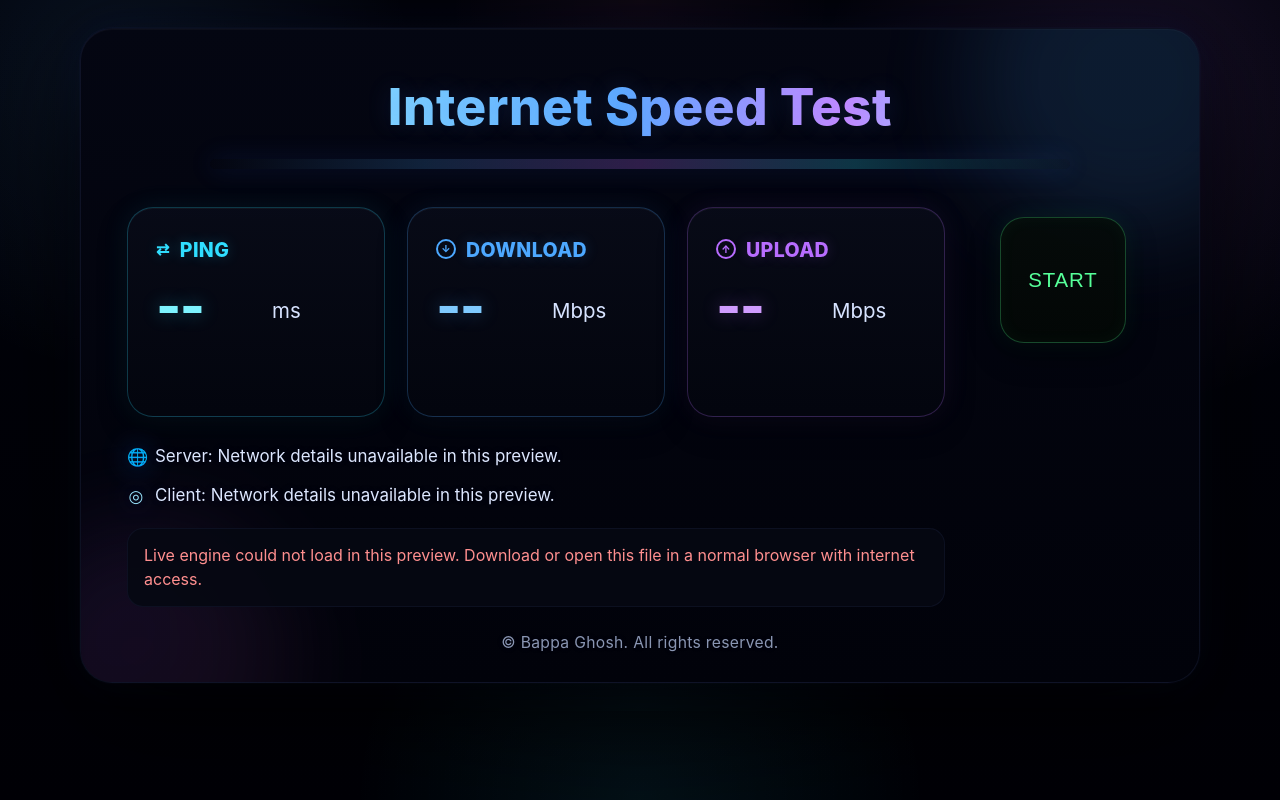
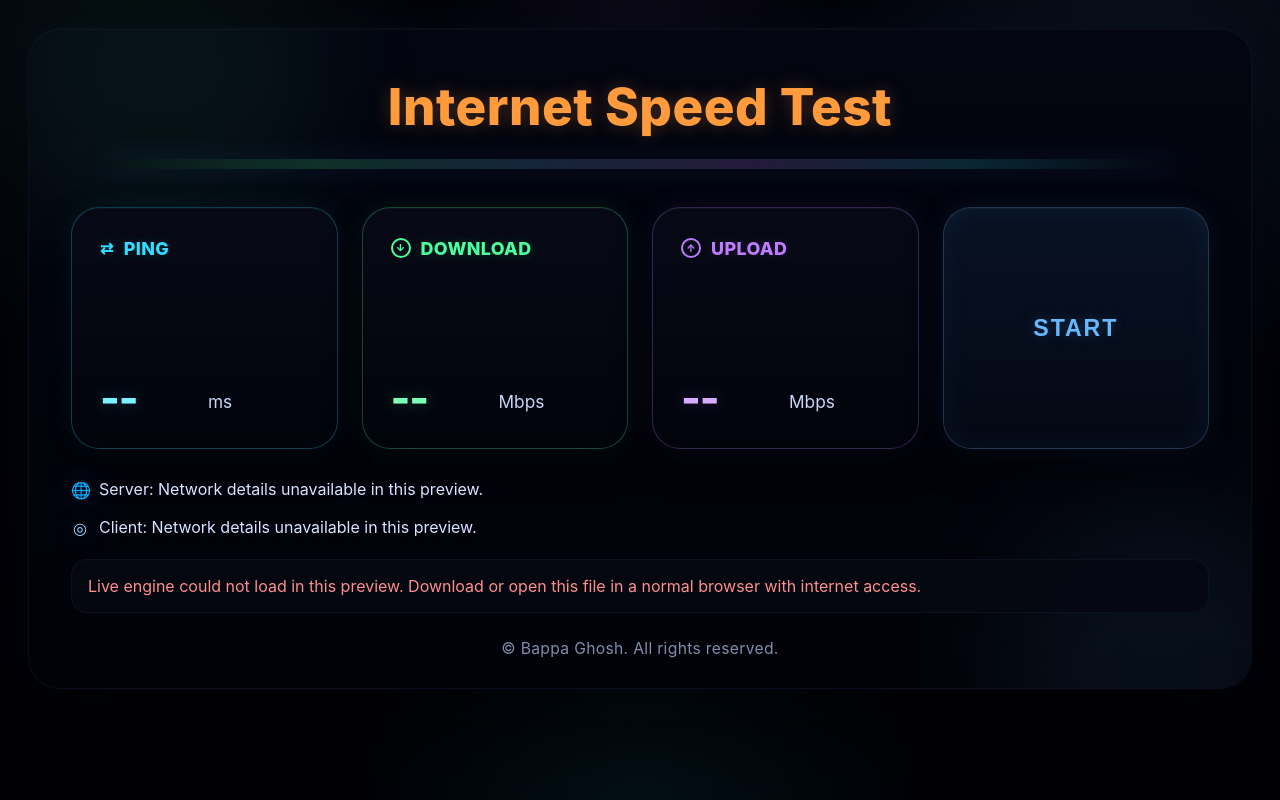
Before and after one commit to bappa8/speedtest, a plain HTML site: page index.html in a window 1280 px wide. Drawn offline with Linux system fonts and the light colour scheme; no server answers.

Commit message:
Update index.html

```diff
--- a/index.html
+++ b/index.html
@@ -6,23 +6,18 @@
   <title>Internet Speed Test</title>
   <style>
     :root {
-      --text: #f8fbff;
-      --muted: #a8b4d6;
-      --download: #4da8ff;
-      --upload: #b86dff;
-      --ping: #30deff;
-      --accent: #86a8ff;
+      --text: #f4f7ff;
+      --muted: #a3b0d0;
+      --ping: #32ddff;
+      --download: #4cff9f;
+      --upload: #bf7cff;
+      --action: #66b8ff;
       --ok: #81f0b4;
-      --warn: #ffd97a;
       --danger: #ff8f8f;
       --bg-deep: #000106;
-      --bg-deeper: #02030b;
-      --panel-top: rgba(4, 6, 18, 0.992);
-      --panel-bottom: rgba(1, 2, 10, 0.998);
-      --glow-blue: rgba(82, 183, 255, 0.34);
-      --glow-purple: rgba(187, 115, 255, 0.28);
-      --glow-cyan: rgba(54, 240, 255, 0.26);
-      --glow-pink: rgba(255, 102, 196, 0.18);
+      --bg-deeper: #02030a;
+      --panel-top: rgba(3, 5, 16, 0.995);
+      --panel-bottom: rgba(1, 2, 8, 0.998);
     }
 
     * { box-sizing: border-box; }
@@ -33,10 +28,10 @@
       font-family: Inter, ui-sans-serif, system-ui, -apple-system, BlinkMacSystemFont, "Segoe UI", sans-serif;
       color: var(--text);
       background:
-        radial-gradient(circle at 10% 12%, rgba(77, 168, 255, 0.10), transparent 22%),
-        radial-gradient(circle at 88% 14%, rgba(184, 109, 255, 0.12), transparent 24%),
-        radial-gradient(circle at 50% 100%, rgba(48, 222, 255, 0.07), transparent 28%),
-        radial-gradient(circle at 50% 0%, rgba(255, 102, 196, 0.05), transparent 20%),
+        radial-gradient(circle at 12% 14%, rgba(76, 255, 159, 0.08), transparent 22%),
+        radial-gradient(circle at 88% 14%, rgba(102, 184, 255, 0.10), transparent 24%),
+        radial-gradient(circle at 50% 100%, rgba(50, 221, 255, 0.07), transparent 28%),
+        radial-gradient(circle at 50% 0%, rgba(191, 124, 255, 0.06), transparent 20%),
         linear-gradient(180deg, var(--bg-deeper) 0%, var(--bg-deep) 100%);
     }
 
@@ -48,22 +43,22 @@
     }
 
     .page {
-      width: min(1120px, 100%);
+      width: min(1320px, 100%);
     }
 
     .panel {
       position: relative;
       overflow: hidden;
       background: linear-gradient(180deg, var(--panel-top), var(--panel-bottom));
-      border: 1px solid rgba(113, 135, 220, 0.10);
+      border: 1px solid rgba(88, 104, 170, 0.10);
       border-radius: 32px;
-      padding: 46px 46px 30px;
+      padding: 46px 42px 30px;
       box-shadow:
-        0 34px 110px rgba(0, 0, 0, 0.78),
-        0 0 0 1px rgba(61, 84, 172, 0.05),
-        0 0 42px rgba(22, 34, 82, 0.22),
+        0 36px 120px rgba(0, 0, 0, 0.82),
+        0 0 0 1px rgba(58, 72, 126, 0.05),
+        0 0 50px rgba(18, 26, 64, 0.25),
         inset 0 1px 0 rgba(255, 255, 255, 0.03);
-      backdrop-filter: blur(14px);
+      backdrop-filter: blur(16px);
     }
 
     .panel::before,
@@ -71,25 +66,25 @@
       content: "";
       position: absolute;
       border-radius: 999px;
-      filter: blur(50px);
+      filter: blur(60px);
       pointer-events: none;
-      opacity: 0.65;
+      opacity: 0.58;
     }
 
     .panel::before {
-      width: 320px;
-      height: 320px;
-      background: rgba(77, 168, 255, 0.20);
-      top: -110px;
-      right: -90px;
+      width: 340px;
+      height: 340px;
+      background: rgba(76, 255, 159, 0.10);
+      top: -130px;
+      left: -40px;
     }
 
     .panel::after {
-      width: 280px;
-      height: 280px;
-      background: linear-gradient(135deg, rgba(184, 109, 255, 0.18), rgba(255, 102, 196, 0.10));
-      bottom: -120px;
-      left: -70px;
+      width: 320px;
+      height: 320px;
+      background: rgba(102, 184, 255, 0.12);
+      right: -70px;
+      bottom: -140px;
     }
 
     h1 {
@@ -97,82 +92,97 @@
       z-index: 1;
       margin: 0;
       text-align: center;
-      font-size: clamp(2rem, 4vw, 3.3rem);
+      font-size: clamp(2.1rem, 4vw, 3.4rem);
       letter-spacing: 0.01em;
       font-weight: 800;
-      background: linear-gradient(90deg, #ffffff 0%, #7fd2ff 25%, #5eaaff 48%, #c789ff 70%, #68f6ff 90%, #ffffff 100%);
-      -webkit-background-clip: text;
-      background-clip: text;
-      color: transparent;
-      text-shadow: 0 0 24px rgba(83, 141, 255, 0.16);
+      color: #ff9b3d;
+      text-shadow: 0 0 18px rgba(255, 155, 61, 0.28);
     }
 
     .divider {
       position: relative;
       z-index: 1;
       height: 10px;
-      width: min(92%, 860px);
+      width: min(95%, 1080px);
       margin: 22px auto 38px;
       border-radius: 999px;
-      background: linear-gradient(90deg, transparent, rgba(77,168,255,0.18), rgba(184,109,255,0.24), rgba(48,222,255,0.22), transparent);
-      box-shadow: 0 0 26px rgba(54, 114, 255, 0.16);
+      background: linear-gradient(
+        90deg,
+        transparent,
+        rgba(76, 255, 159, 0.16),
+        rgba(102, 184, 255, 0.18),
+        rgba(191, 124, 255, 0.18),
+        rgba(50, 221, 255, 0.16),
+        transparent
+      );
+      box-shadow: 0 0 24px rgba(71, 122, 255, 0.14);
     }
 
     .content {
       position: relative;
       z-index: 1;
-      display: grid;
-      grid-template-columns: minmax(0, 1fr) 180px;
-      gap: 28px;
-      align-items: start;
     }
 
     .metrics {
       display: grid;
-      grid-template-columns: repeat(3, minmax(0, 1fr));
-      gap: 22px;
+      grid-template-columns: repeat(4, minmax(0, 1fr));
+      gap: 24px;
+      align-items: stretch;
     }
 
     .metric {
-      background: linear-gradient(180deg, rgba(8, 11, 24, 0.94), rgba(3, 5, 14, 0.98));
+      display: flex;
+      flex-direction: column;
+      justify-content: space-between;
+      min-height: 240px;
+      padding: 30px 28px;
+      border-radius: 28px;
+      background: linear-gradient(180deg, rgba(7, 10, 22, 0.96), rgba(2, 4, 12, 0.99));
       border: 1px solid rgba(255, 255, 255, 0.05);
-      border-radius: 26px;
-      padding: 30px 28px;
       box-shadow:
         inset 0 1px 0 rgba(255,255,255,0.03),
-        0 14px 32px rgba(0,0,0,0.36);
-      min-height: 210px;
+        0 16px 36px rgba(0,0,0,0.40);
+    }
+
+    .metric.ping {
+      border-color: rgba(50, 221, 255, 0.26);
+      box-shadow:
+        inset 0 1px 0 rgba(255,255,255,0.03),
+        0 16px 36px rgba(0,0,0,0.40),
+        0 0 28px rgba(50, 221, 255, 0.07);
     }
 
     .metric.download {
-      border-color: rgba(77, 168, 255, 0.24);
+      border-color: rgba(76, 255, 159, 0.26);
       box-shadow:
-        inset 0 1px 0 rgba(255,255,255,0.04),
-        0 12px 30px rgba(0,0,0,0.28),
-        0 0 28px rgba(69, 163, 255, 0.08);
+        inset 0 1px 0 rgba(255,255,255,0.03),
+        0 16px 36px rgba(0,0,0,0.40),
+        0 0 28px rgba(76, 255, 159, 0.08);
     }
 
     .metric.upload {
-      border-color: rgba(184, 109, 255, 0.24);
+      border-color: rgba(191, 124, 255, 0.26);
       box-shadow:
-        inset 0 1px 0 rgba(255,255,255,0.04),
-        0 12px 30px rgba(0,0,0,0.28),
-        0 0 28px rgba(166, 107, 255, 0.08);
+        inset 0 1px 0 rgba(255,255,255,0.03),
+        0 16px 36px rgba(0,0,0,0.40),
+        0 0 28px rgba(191, 124, 255, 0.08);
     }
 
-    .metric.ping {
-      border-color: rgba(48, 222, 255, 0.24);
+    .metric.action-card {
+      padding: 0;
+      overflow: hidden;
+      border-color: rgba(102, 184, 255, 0.28);
       box-shadow:
-        inset 0 1px 0 rgba(255,255,255,0.04),
-        0 12px 30px rgba(0,0,0,0.28),
-        0 0 28px rgba(52, 225, 255, 0.08);
+        inset 0 1px 0 rgba(255,255,255,0.03),
+        0 16px 36px rgba(0,0,0,0.40),
+        0 0 28px rgba(102, 184, 255, 0.09);
     }
 
     .label {
       display: inline-flex;
       align-items: center;
       gap: 10px;
-      font-size: 1.22rem;
+      font-size: 1.12rem;
       font-weight: 800;
       letter-spacing: 0.02em;
       text-transform: uppercase;
@@ -191,9 +201,20 @@
       transform: translateY(-1px);
     }
 
-    .download .label { color: var(--download); text-shadow: 0 0 14px rgba(77, 168, 255, 0.24); }
-    .upload .label { color: var(--upload); text-shadow: 0 0 14px rgba(184, 109, 255, 0.24); }
-    .ping .label { color: var(--ping); text-shadow: 0 0 14px rgba(48, 222, 255, 0.24); }
+    .ping .label {
+      color: var(--ping);
+      text-shadow: 0 0 12px rgba(50, 221, 255, 0.20);
+    }
+
+    .download .label {
+      color: var(--download);
+      text-shadow: 0 0 12px rgba(76, 255, 159, 0.20);
+    }
+
+    .upload .label {
+      color: var(--upload);
+      text-shadow: 0 0 12px rgba(191, 124, 255, 0.20);
+    }
 
     .value {
       margin-top: 18px;
@@ -204,81 +225,71 @@
     }
 
     .number {
-      font-size: clamp(2.45rem, 4.2vw, 3.7rem);
+      font-size: clamp(2rem, 3.3vw, 3rem);
       font-weight: 800;
       letter-spacing: -0.03em;
       line-height: 0.95;
-      min-width: 104px;
-      color: #f8fbff;
-      text-shadow: 0 0 14px rgba(255,255,255,0.06);
+      min-width: 96px;
+      color: #eef4ff;
+      text-shadow: 0 0 12px rgba(255,255,255,0.05);
+    }
+
+    .ping .number {
+      color: #7cf1ff;
+      text-shadow: 0 0 16px rgba(50, 221, 255, 0.30);
     }
 
     .download .number {
-      color: #7fcaff;
-      text-shadow: 0 0 18px rgba(77, 168, 255, 0.34);
+      color: #7dffb6;
+      text-shadow: 0 0 16px rgba(76, 255, 159, 0.30);
     }
 
     .upload .number {
-      color: #d09cff;
-      text-shadow: 0 0 18px rgba(184, 109, 255, 0.34);
-    }
-
-    .ping .number {
-      color: #7df3ff;
-      text-shadow: 0 0 18px rgba(48, 222, 255, 0.34);
+      color: #d7aeff;
+      text-shadow: 0 0 16px rgba(191, 124, 255, 0.30);
     }
 
     .unit {
-      font-size: 1.28rem;
-      color: #d7e3ff;
-      padding-bottom: 8px;
-      text-shadow: 0 0 14px rgba(255,255,255,0.04);
-    }
-
-    .action-wrap {
-      display: flex;
-      justify-content: center;
-      align-items: center;
+      font-size: 1.08rem;
+      color: #c8d6f5;
+      padding-bottom: 6px;
     }
 
     .again-btn {
-      width: 126px;
-      height: 126px;
-      border-radius: 24px;
-      border: 1px solid rgba(77, 255, 145, 0.26);
-      background: linear-gradient(180deg, rgba(5, 11, 10, 0.96), rgba(3, 7, 6, 0.98));
-      color: #56ff99;
-      font-size: 1.28rem;
-      letter-spacing: 0.04em;
+      width: 100%;
+      height: 100%;
+      min-height: 240px;
+      border: 0;
+      border-radius: 28px;
+      background: linear-gradient(180deg, rgba(8, 18, 36, 0.98), rgba(4, 8, 20, 0.995));
+      color: var(--action);
+      font-size: 1.45rem;
+      font-weight: 800;
+      letter-spacing: 0.08em;
       cursor: pointer;
       box-shadow:
-        0 12px 30px rgba(0, 0, 0, 0.40),
-        0 0 22px rgba(41, 255, 134, 0.08),
-        inset 0 0 18px rgba(86, 255, 153, 0.04);
+        inset 0 1px 0 rgba(255,255,255,0.03),
+        inset 0 0 28px rgba(102, 184, 255, 0.06);
       transition: transform 0.22s ease, box-shadow 0.22s ease, color 0.22s ease, opacity 0.22s ease;
+      text-shadow: 0 0 14px rgba(102, 184, 255, 0.26);
     }
 
     .again-btn:hover:not(:disabled) {
       transform: translateY(-2px);
       box-shadow:
-        0 16px 34px rgba(0, 0, 0, 0.46),
-        0 0 26px rgba(86, 255, 153, 0.14);
-      color: #9dffbf;
+        inset 0 1px 0 rgba(255,255,255,0.03),
+        inset 0 0 28px rgba(102, 184, 255, 0.08),
+        0 0 24px rgba(102, 184, 255, 0.12);
+      color: #9fd4ff;
     }
 
     .again-btn:active:not(:disabled) {
-      transform: scale(0.98);
+      transform: scale(0.985);
     }
 
     .again-btn:disabled {
       cursor: wait;
-      opacity: 0.9;
-    }
-
-    .action-wrap {
-      justify-content: center;
-      align-items: flex-start;
-      padding-top: 10px;
+      opacity: 0.95;
     }
 
     .again-btn.testing {
@@ -288,38 +299,40 @@
     @keyframes pulse {
       0%, 100% {
         box-shadow:
-          0 12px 30px rgba(0, 0, 0, 0.40),
-          0 0 16px rgba(86, 255, 153, 0.08);
+          inset 0 1px 0 rgba(255,255,255,0.03),
+          inset 0 0 24px rgba(102, 184, 255, 0.06),
+          0 0 16px rgba(102, 184, 255, 0.08);
       }
       50% {
         box-shadow:
-          0 14px 34px rgba(0, 0, 0, 0.46),
-          0 0 24px rgba(86, 255, 153, 0.16);
+          inset 0 1px 0 rgba(255,255,255,0.03),
+          inset 0 0 28px rgba(102, 184, 255, 0.09),
+          0 0 26px rgba(102, 184, 255, 0.16);
       }
     }
 
     .details {
-      margin-top: 26px;
+      margin-top: 28px;
       display: grid;
       gap: 12px;
-      color: #dbe5ff;
-      font-size: 1.06rem;
+      color: #d9e4ff;
+      font-size: 1rem;
     }
 
     .detail {
       display: flex;
       align-items: flex-start;
       gap: 10px;
-      color: #dde7ff;
+      color: #d9e4ff;
       line-height: 1.55;
-      text-shadow: 0 0 12px rgba(66, 90, 180, 0.10);
+      text-shadow: 0 0 10px rgba(70, 92, 160, 0.08);
     }
 
     .detail .bullet {
       width: 18px;
       text-align: center;
-      color: #9ae6ff;
-      filter: drop-shadow(0 0 14px rgba(47,140,255,0.48));
+      color: #95d9ff;
+      filter: drop-shadow(0 0 12px rgba(47,140,255,0.32));
       flex: 0 0 18px;
       margin-top: 1px;
     }
@@ -338,34 +351,24 @@
       display: none;
     }
 
-    .status.running { color: var(--warn); }
-    .status.success { color: var(--ok); }
-    .status.error { color: var(--danger); }
+    .status.error {
+      color: var(--danger);
+    }
 
     footer {
       position: relative;
       z-index: 1;
       margin-top: 26px;
       text-align: center;
-      color: rgba(182, 197, 232, 0.76);
-      text-shadow: 0 0 10px rgba(70, 92, 160, 0.08);
+      color: rgba(176, 191, 226, 0.74);
+      text-shadow: 0 0 10px rgba(70, 92, 160, 0.07);
       font-size: 0.98rem;
       letter-spacing: 0.02em;
     }
 
-    @media (max-width: 920px) {
-      .content {
-        grid-template-columns: 1fr;
-      }
-
-      .action-wrap {
-        order: -1;
-        padding-bottom: 4px;
-      }
-
-      .again-btn {
-        width: 116px;
-        height: 116px;
+    @media (max-width: 1180px) {
+      .metrics {
+        grid-template-columns: repeat(2, minmax(0, 1fr));
       }
     }
 
@@ -383,13 +386,17 @@
         grid-template-columns: 1fr;
       }
 
+      .metric,
+      .again-btn {
+        min-height: 180px;
+      }
+
       .metric {
-        padding: 20px 18px;
-        min-height: auto;
+        padding: 22px 20px;
       }
 
       .details {
-        font-size: 0.98rem;
+        font-size: 0.96rem;
       }
     }
   </style>
@@ -426,6 +433,10 @@
                 <div class="unit">Mbps</div>
               </div>
             </article>
+
+            <article class="metric action-card">
+              <button class="again-btn" id="againBtn" aria-label="Run speed test again">START</button>
+            </article>
           </div>
 
           <div class="details">
@@ -434,10 +445,6 @@
           </div>
 
           <div class="status" id="statusBox"></div>
-        </div>
-
-        <div class="action-wrap">
-          <button class="again-btn" id="againBtn" aria-label="Run speed test again">START</button>
         </div>
       </div>
 
```
